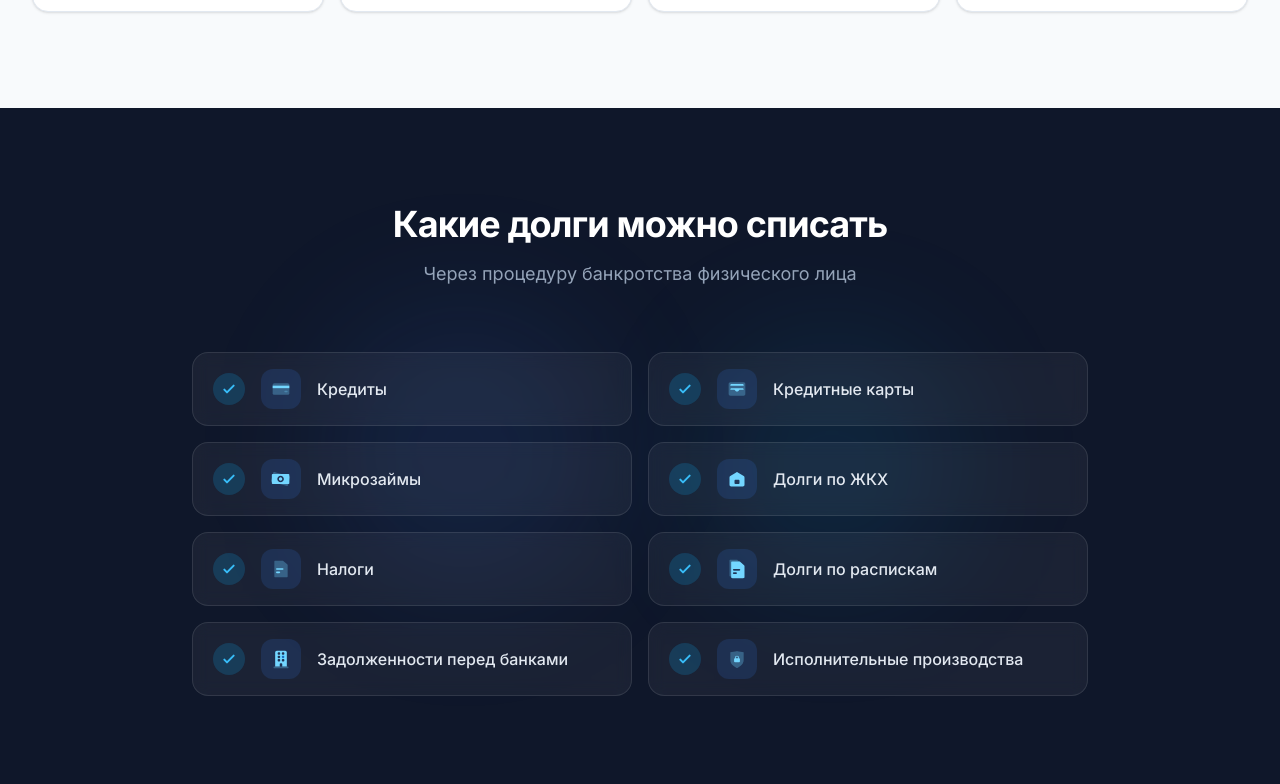
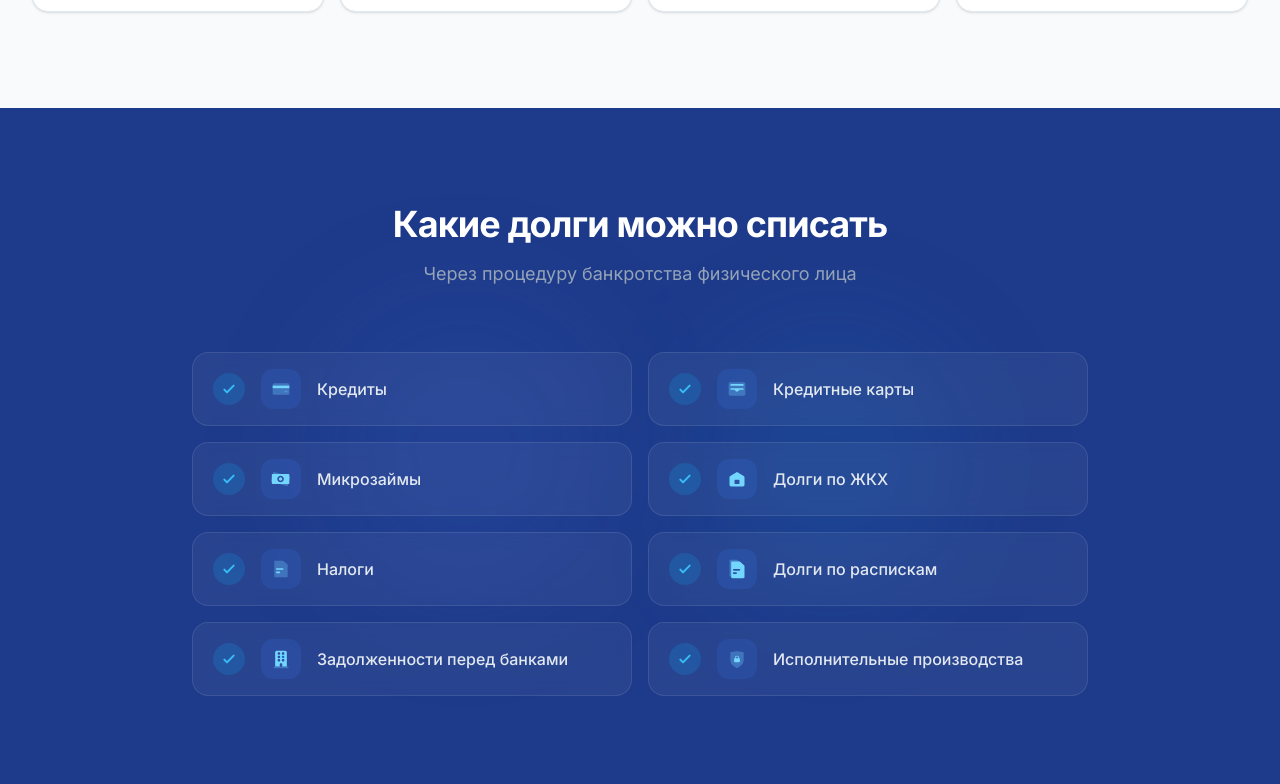
Before and after one commit to Kaymanov/piligrim30, a Next.js app in the folder frontend/: page / in a window 1280 px wide. Shown: the part 1276-2060 px from the top of the page. Built offline with nearby package versions, Linux system fonts and the light colour scheme.

Commit message:
fix(DebtTypes): theme-aware bg — blue-900 light, slate-950 dark

```diff
--- a/frontend/src/components/sections/DebtTypes.tsx
+++ b/frontend/src/components/sections/DebtTypes.tsx
@@ -39,7 +39,7 @@ const chipVariants = {
 
 export function DebtTypes() {
   return (
-    <section className="relative overflow-hidden bg-slate-900 py-16 text-white md:py-20 lg:py-24 dark:bg-slate-950">
+    <section className="relative overflow-hidden bg-blue-900 py-16 text-white md:py-20 lg:py-24 dark:bg-slate-950">
       {/* Subtle background glow */}
       <div className="pointer-events-none absolute inset-0">
         <div className="absolute left-1/4 top-1/2 h-72 w-72 -translate-y-1/2 rounded-full bg-blue-500/10 blur-3xl" />
```
